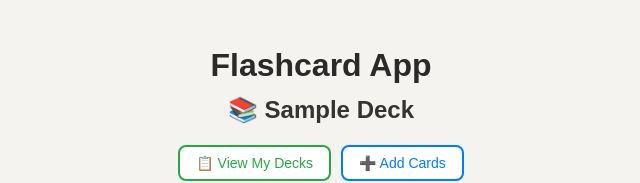
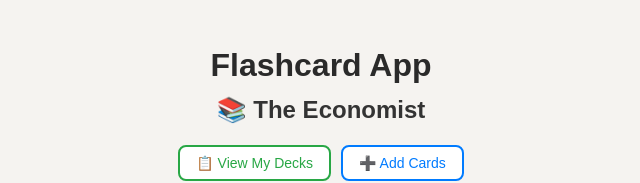
Before and after one commit to Claire007-creator/flashcard-app, a React (Create React App) app: page / in a window 1280 px wide. Shown: the top 183 px of the page, without its empty margins (319-959 px from the left). Built offline with nearby package versions, Linux system fonts and the light colour scheme.

Commit message:
Added card creation, category selection, and deck saving

```diff
--- a/src/App.tsx
+++ b/src/App.tsx
@@ -34,9 +34,10 @@
 
   // Deck management state
   const [customDecks, setCustomDecks] = useState<{[key: string]: {question: string, answer: string}[]}>({
+    'The Economist': flashcards,
     'Sample Deck': flashcards
   });
-  const [selectedDeck, setSelectedDeck] = useState<string>('Sample Deck');
+  const [selectedDeck, setSelectedDeck] = useState<string>('The Economist');
   const [showAddCard, setShowAddCard] = useState(false);
   const [showMyDecks, setShowMyDecks] = useState(false);
 
@@ -704,12 +705,12 @@
   };
 
   const handleDeleteDeck = (deckName: string) => {
-    if (deckName !== 'Sample Deck') {
+    if (deckName !== 'Sample Deck' && deckName !== 'The Economist') {
       const newDecks = { ...customDecks };
       delete newDecks[deckName];
       setCustomDecks(newDecks);
       if (selectedDeck === deckName) {
-        setSelectedDeck('Sample Deck');
+        setSelectedDeck('The Economist');
       }
     }
   };
@@ -1217,7 +1218,7 @@
                       >
                         Select
                       </button>
-                      {deckName !== 'Sample Deck' && (
+                                             {deckName !== 'Sample Deck' && deckName !== 'The Economist' && (
                          <button
                            onClick={() => handleDeleteDeck(deckName)}
                            style={{
```
Lines whose indentation alone changed are shown as unchanged.
